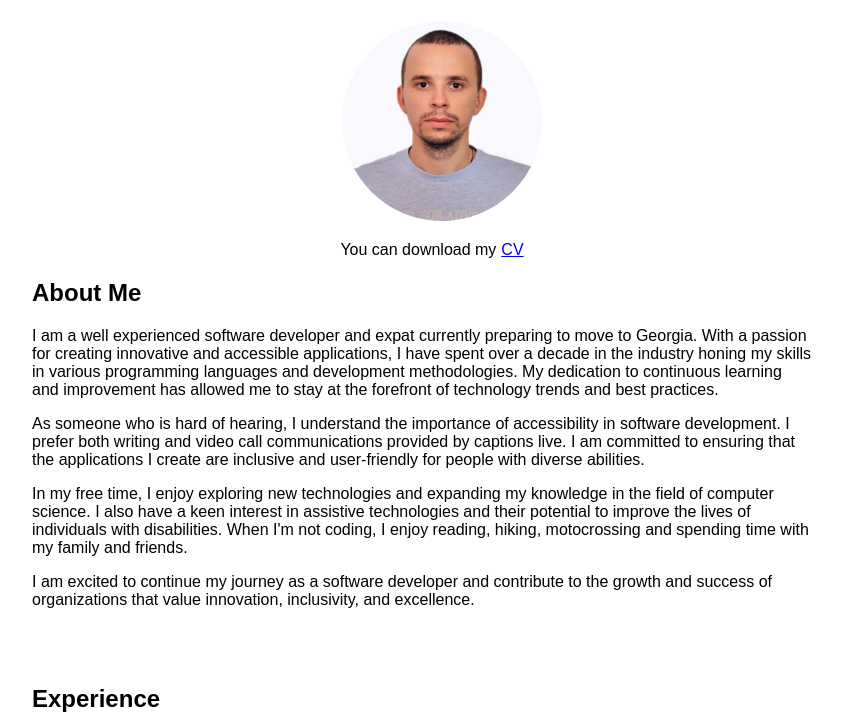
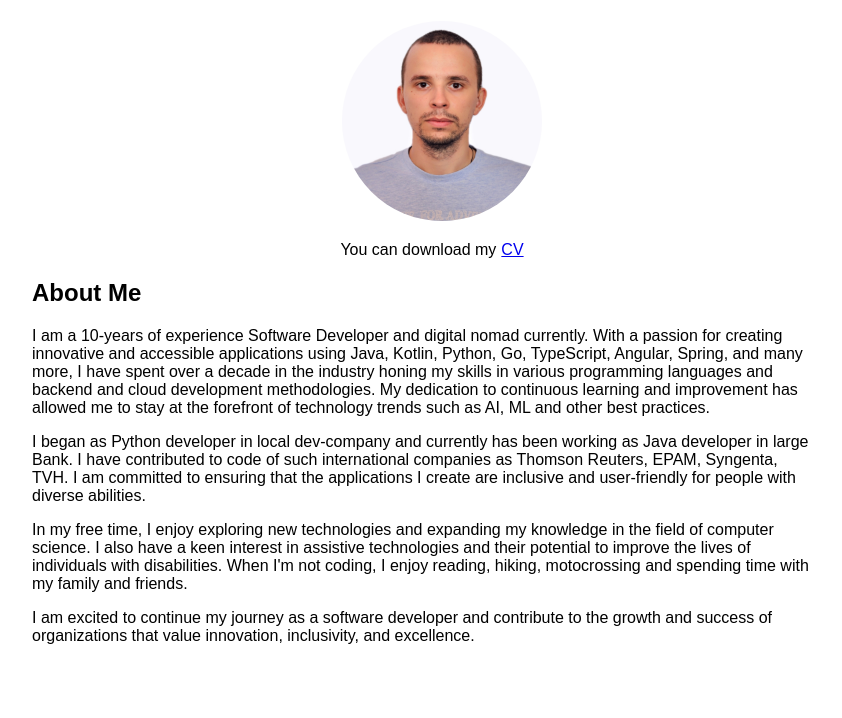
Before and after one commit to baton2809/cv, a plain HTML site: page index.html in a window 1280 px wide. Shown: the part 79-797 px from the top of the page, without its empty margins (208-1050 px from the left). Drawn offline with nearby package versions, Linux system fonts and the light colour scheme; a script that the page names is missing.

Commit message:
Update index.html

```diff
--- a/index.html
+++ b/index.html
@@ -23,11 +23,10 @@
 			<div class="text">
 				<h2>About Me</h2>
                 <p>
-                    I am a well experienced software developer and expat currently preparing to move to Georgia. With a passion for creating innovative and accessible applications, I have spent over a decade in the industry honing my skills in various programming languages and development methodologies. My dedication to continuous learning and improvement has allowed me to stay at the forefront of technology trends and best practices.
+                    I am a 10-years of experience Software Developer and digital nomad currently. With a passion for creating innovative and accessible applications using Java, Kotlin, Python, Go, TypeScript, Angular, Spring, and many more, I have spent over a decade in the industry honing my skills in various programming languages and backend and cloud development methodologies. My dedication to continuous learning and improvement has allowed me to stay at the forefront of technology trends such as AI, ML and other best practices.
                 </p>
                 <p>
-                    As someone who is hard of hearing, I understand the importance of accessibility in software development. I prefer both writing and video call communications provided by captions live. I am committed to ensuring that the applications I create are inclusive and user-friendly for people with diverse abilities.
-                </p>
+                    I began as Python developer in local dev-company and currently has been working as Java developer in large Bank. I have contributed to code of such international companies as Thomson Reuters, EPAM, Syngenta, TVH. I am committed to ensuring that the applications I create are inclusive and user-friendly for people with diverse abilities.
                 <p>
                     In my free time, I enjoy exploring new technologies and expanding my knowledge in the field of computer science. I also have a keen interest in assistive technologies and their potential to improve the lives of individuals with disabilities. When I'm not coding, I enjoy reading, hiking, motocrossing and spending time with my family and friends.
                 </p>
@@ -191,7 +190,7 @@ public class ApplicationConfig {
 		</section>
 	</main>
 	<footer>
-		<p>&copy; 2023 Artsiom Butomau, All Rights Reserved</p>
+		<p>&copy; 2025 Artsiom Butomau USA, All Rights Reserved</p>
 	</footer>
 	<script src="slider.js"></script>
 </body>
```
